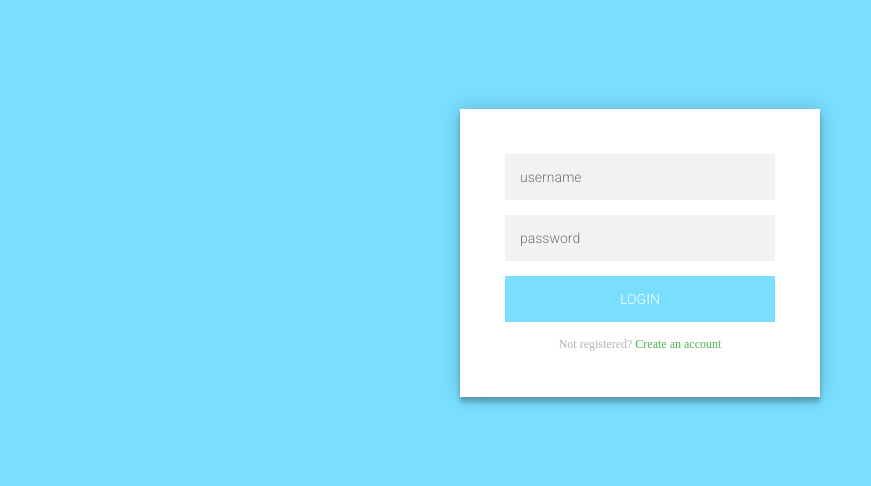
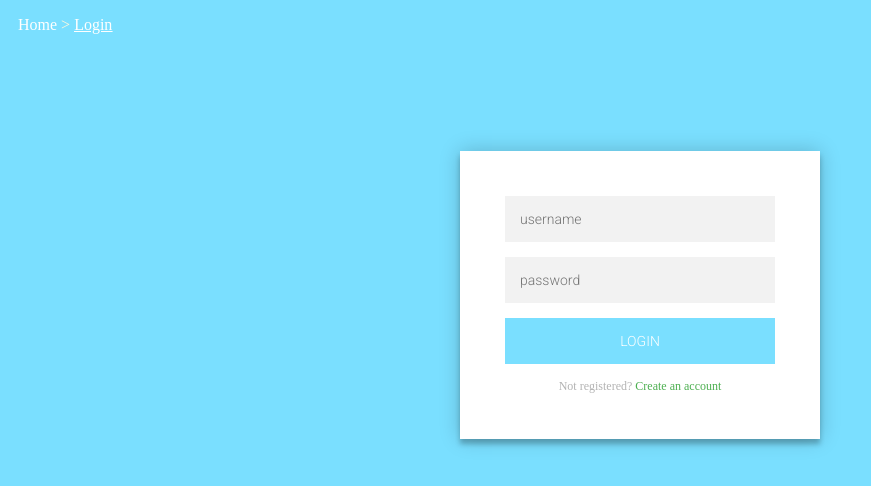
Before and after one commit to MAVERICK-CODE-BREAKERS/Maverick-Digital-Store, a plain HTML site: page public/Login.html in a window 1280 px wide. Shown: the whole page, without its empty margins (0-871 px from the left). Drawn offline with nearby package versions, Linux system fonts and the light colour scheme.

Commit message:
Adding Link To Home

```diff
--- a/public/Login.html
+++ b/public/Login.html
@@ -7,6 +7,9 @@
     <title>Login</title>
   </head>
   <body>
+    <div class="navigation mt-3 pl-5">
+            <p style="color:cornsilk"><a href="/index.html" class="li-1">Home</a> > <a href="#" class="li-2"><span class="underline">Login</span></a></p>
+        </div>
     <div class="login-page">
   <div class="form">
     <form class="register-form">
--- a/static/css/login.css
+++ b/static/css/login.css
@@ -1,4 +1,12 @@
 @import url(https://fonts.googleapis.com/css?family=Roboto:300);
+
+
+/* breadcumb */
+.navigation{margin-top: 10px; margin-left: 10px;}
+.li-1{text-decoration: none; color: #ffffff;}
+.li-2{color: #ffffff;}
+.underline{text-decoration: underline;}
+
 
 .login-page {
   width: 360px;
```
